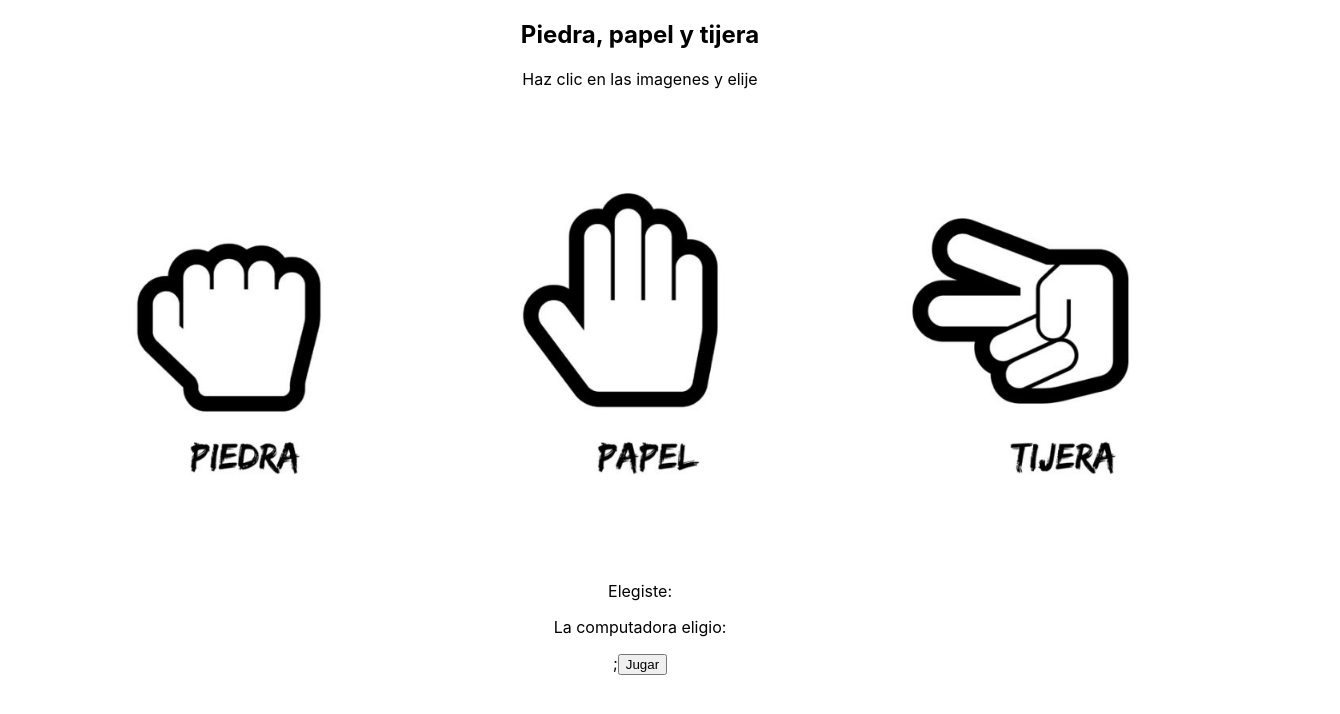
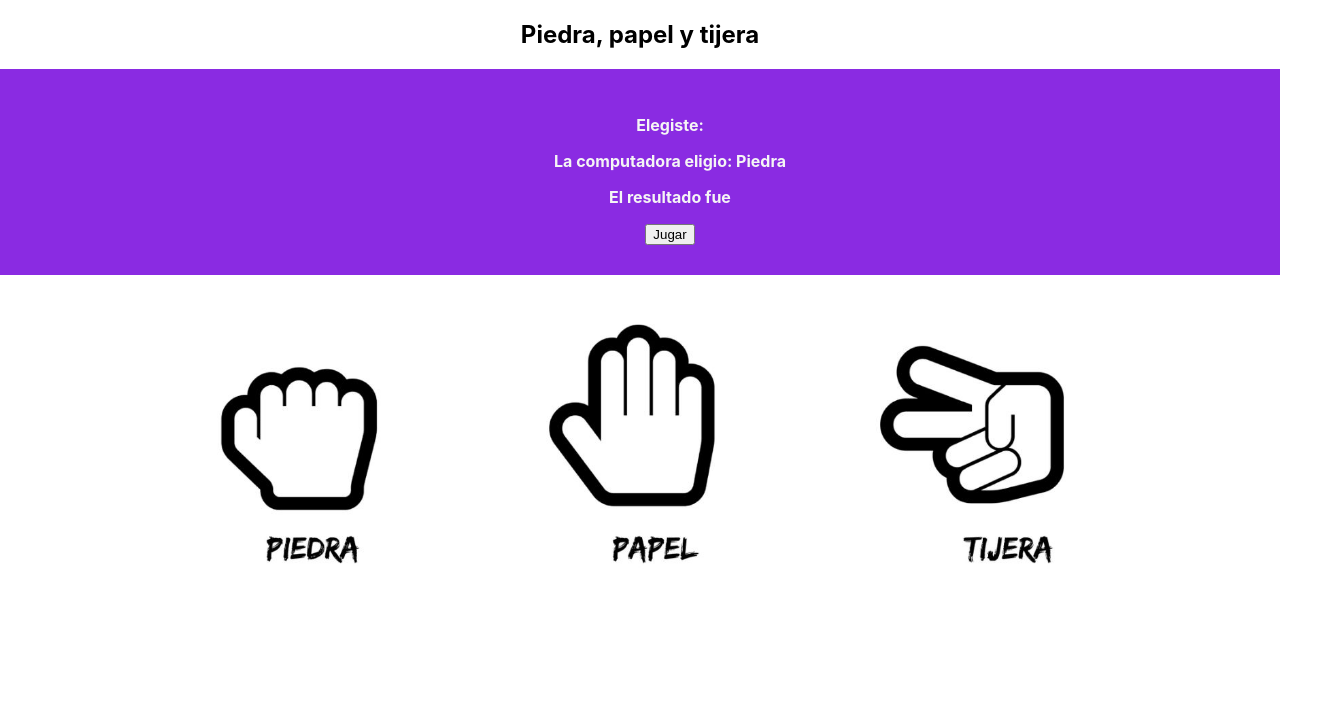
Before and after one commit to Guillef33/youtube-clone, a React (Create React App) app: page /piedra in a window 1280 px wide. Shown: the top 714 px of the page, 1340 px wide, since content can reach past the window. Built offline with nearby package versions, Linux system fonts and the light colour scheme.

Commit message:
piedra papel tijera /piedra

```diff
--- a/src/pages/PiedraPapel.css
+++ b/src/pages/PiedraPapel.css
@@ -1,11 +1,30 @@
-.option-selector {
-    display: flex;
-    width: 100%;
+.game-container {
+    overflow-x: hidden;
+    /* display: grid;
+    grid-template-columns: 1fr 1fr; */
+    /* width: 100%;
     overflow-x: hidden;
     padding: 30px;
     margin: auto;
+    justify-content: center; */
 }
 
-.option-selector img {
-    width: 400px;
+/* .game-container img {
+    width: 300px;
+} */
+
+.image-container {
+    display: flex;
+    justify-content: center;
 }
+
+.image-container img {
+    width: 340px;
+}
+.box-resultados {
+    background-color: blueviolet;
+    color: whitesmoke;
+    font-weight: 700;
+    width: 100%;
+    padding:30px;
+}
--- a/src/pages/PiedraPapel.js
+++ b/src/pages/PiedraPapel.js
@@ -7,95 +7,91 @@ import tijeraImg from "../assets/images/juego/tijera.jpg";
 import "./PiedraPapel.css";
 
 const PiedraPapel = () => {
+  const posibilidades = ["Piedra", "Papel", "Tijera"];
   const [jugador, setJugador] = useState();
-  const [piedra, setPiedra] = useState();
-  const [papel, setPapel] = useState();
-  const [tijera, setTijera] = useState();
+  const [resultado, setResultado] = useState();
+  // const [piedra, setPiedra] = useState();
+  // const [papel, setPapel] = useState();
+  // const [tijera, setTijera] = useState();
 
-  // const resultadoGlobal = 'Piedra';
-  const [resultado, setResultado] = useState();
+  const papelImagen = document.getElementById("papel");
+  const piedraImagen = document.getElementById("piedra");
 
-  function getTijera() {
-    let tijera = "tijera";
-    // let tijera = document.getElementById('tijera')
-    // console.log(tijera)
-    setJugador(tijera);
-    // console.log(tijera)
+  const getImageName = () => {
+    if (jugador === "Piedra") {
+      console.log("Hiciste clic en piedra");
+    } else if (jugador === "Tijera") {
+      console.log("Hiciste clic en tijera");
+    } else if (jugador === "Papel") {
+      console.log("Hiciste clic en papel");
     }
+  };
 
-  function getPiedra() {
-    let piedra = "Piedra";
-    setJugador(piedra);
+  getImageName();
+
+  const juegoComputadora = Math.floor(Math.random() * posibilidades.length);
+
+  let computador = posibilidades[juegoComputadora];
+
+  function jugar() {
+    if (
+      (jugador === "Piedra" && computador === "Piedra") ||
+      (jugador === "Papel" && computador === "Papel") ||
+      (jugador === "Tijera" && computador === "Tijera")
+    ) {
+      console.log("Empate");
+      setResultado("Empate");
+    } else if (
+      (jugador === "Piedra" && computador === "Tijera") ||
+      (jugador === "Tijera" && computador === "Papel")
+    ) {
+      setResultado("Gana Jugador");
+    } else if (
+      (jugador === "Piedra" && computador === "Papel") ||
+      (jugador === "Tijera" && computador === "Piedra") ||
+      (jugador === "Papel" && computador === "Tijera")
+    ) {
+      setResultado("Gana Computador");
+    } else {
+      console.log(
+        `Este resultado no lo tengo, jugador eligio ${jugador} y computadora eligio ${computador}`
+      );
     }
-
-  function getPapel() {
-    let papel = "Papel";
-    setJugador(papel);
   }
-     let computador;
-
-
-
-//   function PiedraPapelTijera(jugador, computador) {
-//     // Piedra
-//     if (jugador === "Piedra" && computador === "Tijera") {
-//       setResultado("Ganaste. Piedra rompe la tijera");
-//       console.log("Ganaste. Piedra rompe la tijera");
-//     } else if (jugador === "Piedra" && computador === "Papel") {
-//       setResultado("Perdiste. Papel envuelve a la piedra");
-//     } else if (jugador === "Piedra" && computador === "Piedra") {
-//       setResultado(`Elegiimos la misma ${piedra}, juguemos de nuevo"`);
-//     }
-//     // Tijera
-//     else if (jugador === "Tijera" && computador === "Papel") {
-//       setResultado("Ganaste. Tijera corta el papel.");
-//     } else if (jugador === "Tijera" && computador === "Piedra") {
-//       setResultado("Perdiste. Piedra rompe la tijera.");
-//     } else if (jugador === "Tijera" && computador === "Tijera") {
-//       setResultado("Lo mismo, juguemos de nuevo");
-//     }
-//     // Papel
-//     else if (jugador === "Papel" && computador === "Piedra") {
-//       setResultado("Ganaste. Papel envuelve a la piedra");
-//     } else if (jugador === "Papel" && computador === "Tijera") {
-//       setResultado("Perdiste. Tijera corta el papel");
-//     } else if (jugador === "Papel" && computador === "Papel") {
-//       setResultado("Lo mismo, juguemos de nuevo");
-//     } else {
-//       console.log("Me falta hacer esto");
-//     }
-//   }
-
-//   let nuevoResultado = PiedraPapelTijera(jugador, computador);
 
   return (
     <>
       <h2>Piedra, papel y tijera</h2>
-      <p>Haz clic en las imagenes y elije</p>
-      <div className="option-selector">
+      <div className="game-container">
+        <div className="box-resultados">
+          <p>Elegiste: {jugador}</p>
+          <p>La computadora eligio: {computador}</p>
+          <p>El resultado fue {resultado}</p>
+          <button type="button" onClick={jugar}>
+            Jugar
+          </button>
+        </div>
+        <div className="image-container">
           <img
             src={piedraImg}
             alt="piedra"
             id="piedra"
-          onClick={() => getPiedra()}
+            onClick={(e) => setJugador("Piedra")}
           />
           <img
             src={papelImg}
-          alt="piedra"
+            alt="papel"
             id="papel"
-          onClick={() => getPapel()}
+            onClick={(e) => setJugador("Papel")}
           />
           <img
             src={tijeraImg}
-          alt="piedra"
+            alt="tijera"
             id="tijera"
-          onClick={() => getTijera()}
+            onClick={(e) => setJugador("Tijera")}
           />
         </div>
-      <p>Elegiste: {jugador}</p>
-      <p>La computadora eligio: {computador}</p>;
-      <button type="button">Jugar</button>
-      {/* <p>Elegiste: {nuevoResultado}</p> */}
+      </div>
     </>
   );
 };
```
Lines whose indentation alone changed are shown as unchanged.
